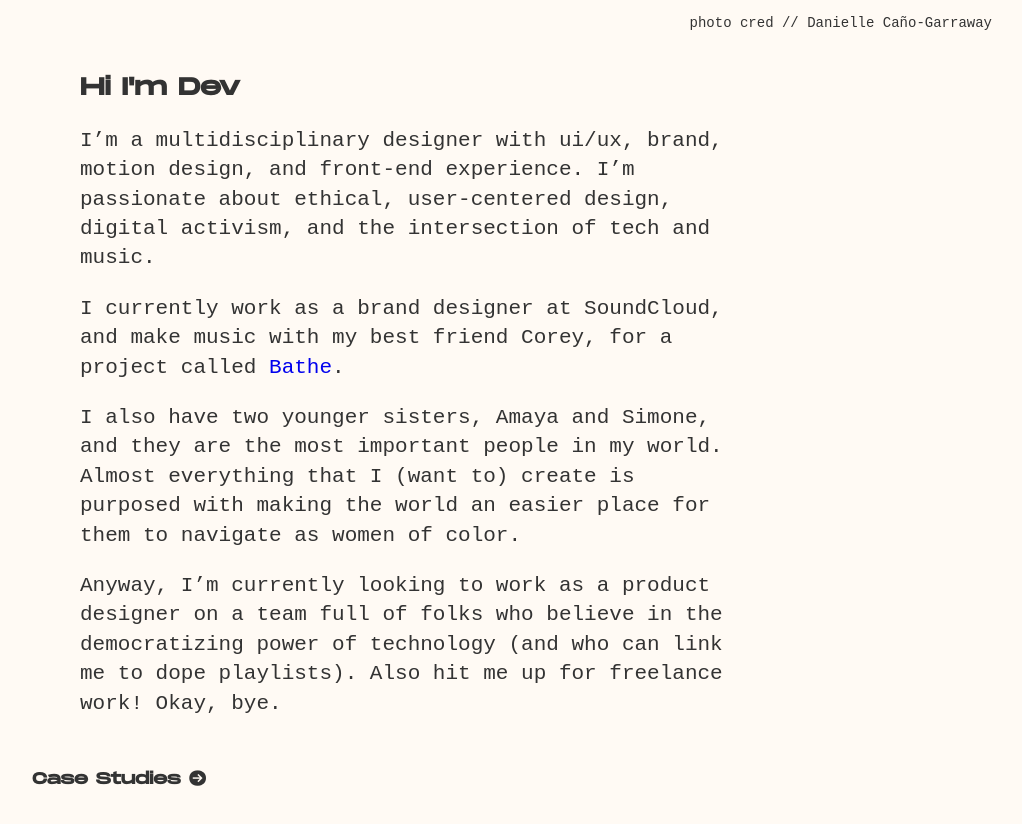
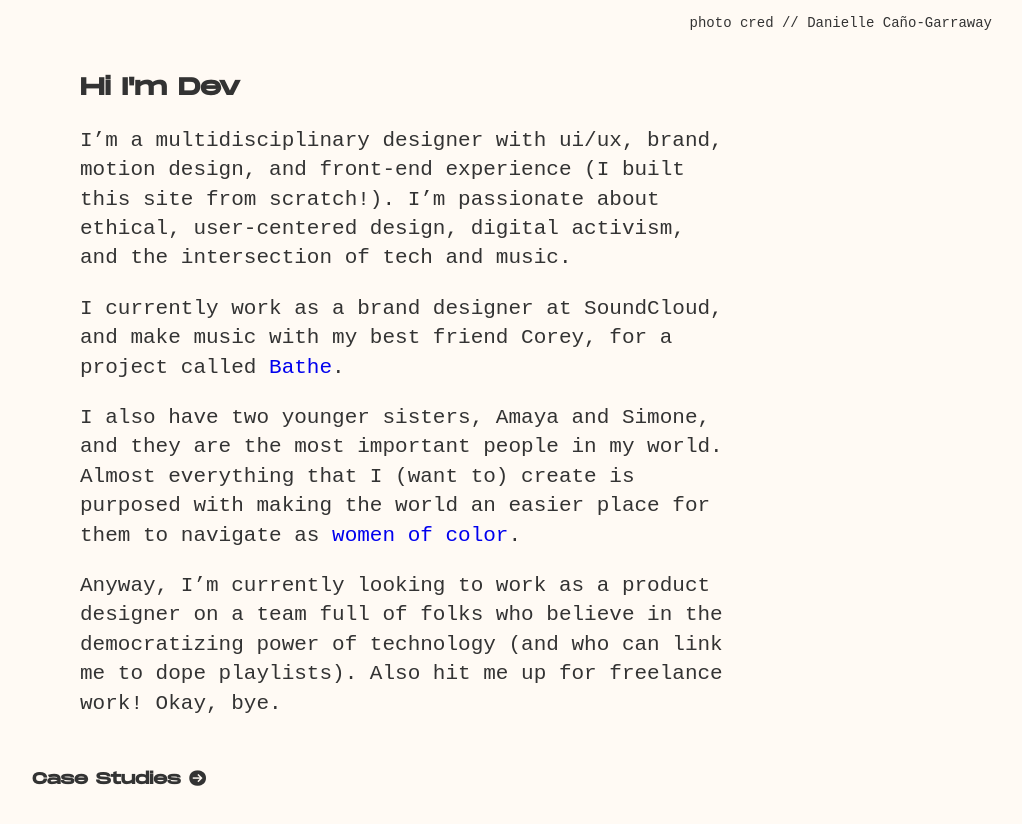
Before and after one commit to dvnhobdy/portfolio, a plain HTML site: page info.html in a window 1280 px wide. Shown: the part 964-1788 px from the top of the page, without its empty margins (128-1150 px from the left). Drawn offline with Linux system fonts and the light colour scheme; files whose address does not match are found by name.

Commit message:
link add on /info

```diff
--- a/info.html
+++ b/info.html
@@ -28,11 +28,11 @@
 
             <div class="row">
                 <h2>Hi I'm Dev</h2>
-                <p>I’m a multidisciplinary designer with ui/ux, brand, motion design, and front-end experience. I’m passionate about ethical, user-centered design, digital activism, and the intersection of tech and music.</p>
+                <p>I’m a multidisciplinary designer with ui/ux, brand, motion design, and front-end experience (I built this site from scratch!). I’m passionate about ethical, user-centered design, digital activism, and the intersection of tech and music.</p>
 
                 <p>I currently work as a brand designer at SoundCloud, and make music with my best friend Corey, for a project called <a href="https://open.spotify.com/artist/3BBN1P1JNw0sSdYEdBkOZK?si=EwwA4Cp1RDqmT1mBIGXcKg">Bathe</a>.</p>
 
-                <p>I also have two younger sisters, Amaya and Simone, and they are the most important people in my world. Almost everything that I (want to) create is purposed with making the world an easier place for them to navigate as women of color.</p>
+                <p>I also have two younger sisters, Amaya and Simone, and they are the most important people in my world. Almost everything that I (want to) create is purposed with making the world an easier place for them to navigate as <a href="https://dvnhobdy.github.io/protestpack/">women of color</a>.</p>
 
                 <p>Anyway, I’m currently looking to work as a product designer on a team full of folks who believe in the democratizing power of technology (and who can link me to dope playlists). Also hit me up for freelance work! Okay, bye.</p>
 
```
